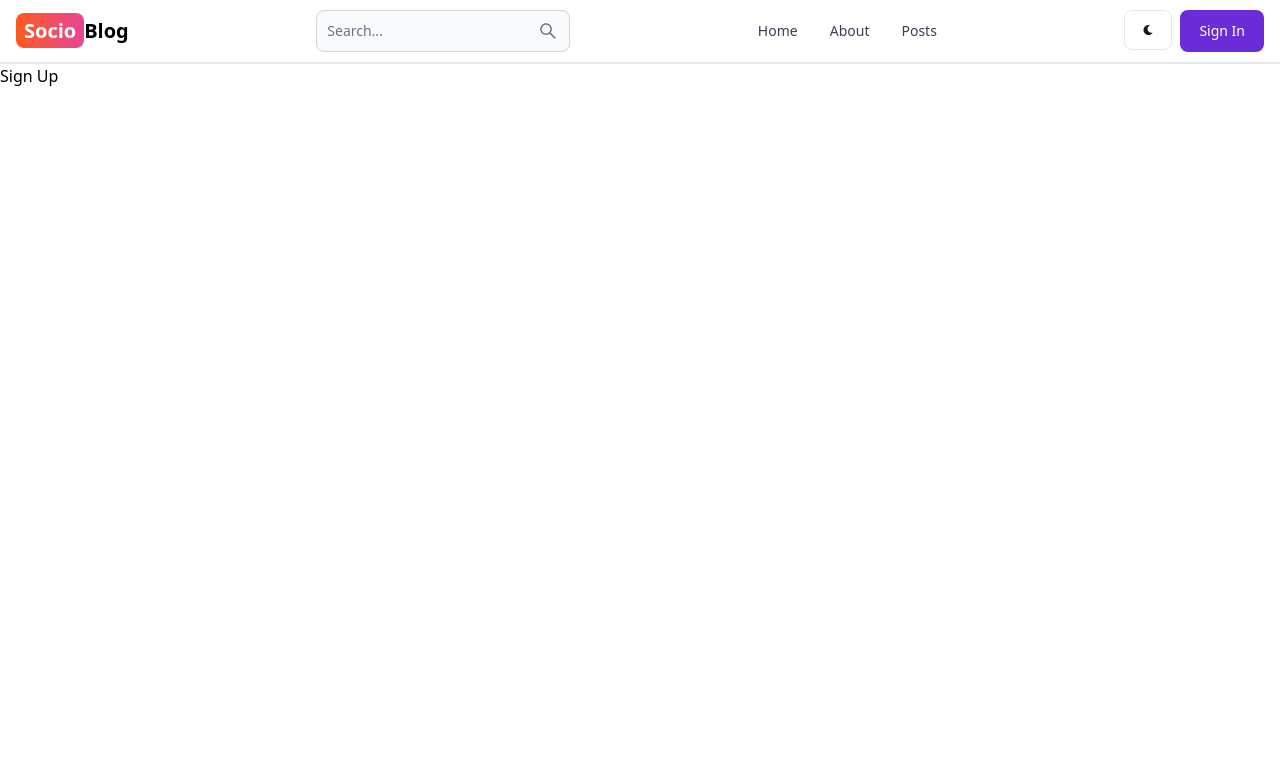
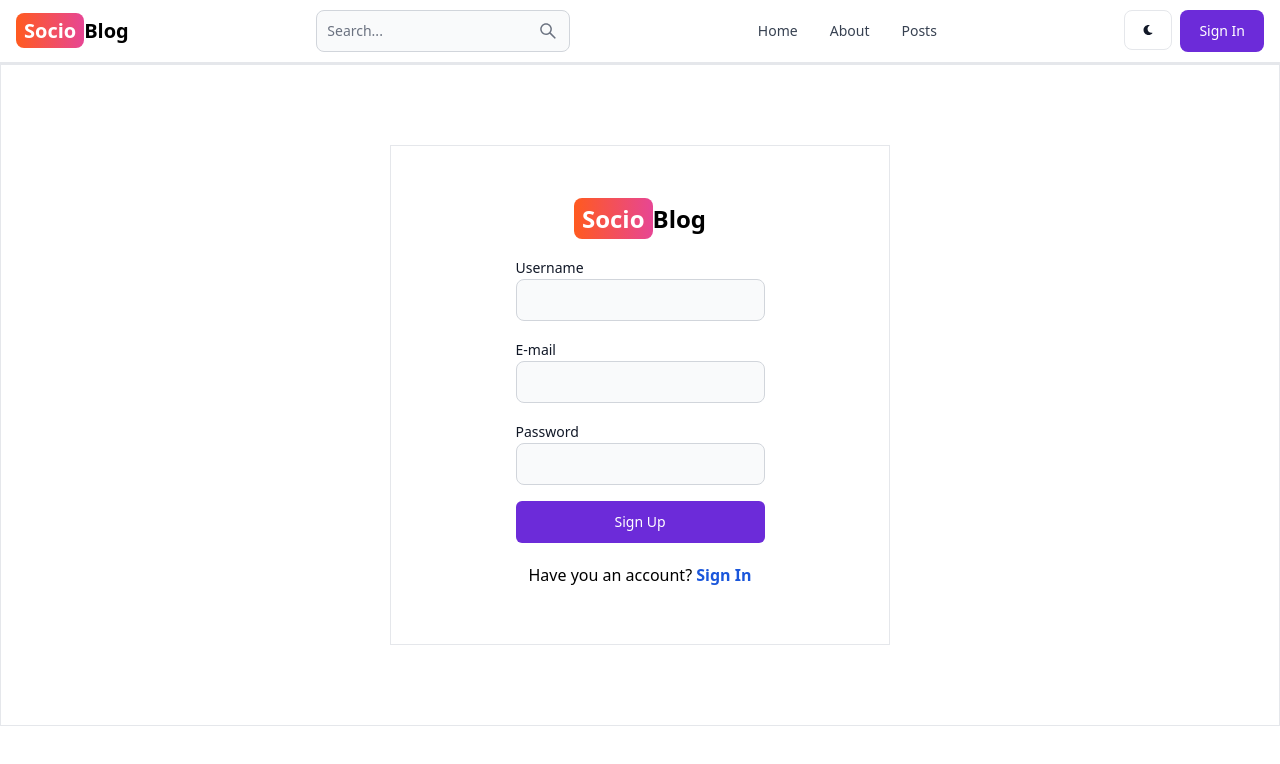
Before and after one commit to dogukanbasaran/mern-blog, a React (Vite) app in the folder client/: page /sign-up in a window 1280 px wide. Shown: the top 764 px of the page. Built offline with nearby package versions, Linux system fonts and the light colour scheme.

Commit message:
create sign up page ui

```diff
--- a/client/src/pages/SignUp.jsx
+++ b/client/src/pages/SignUp.jsx
@@ -1,9 +1,41 @@
-import React from 'react'
+import {Button, TextInput, Label} from 'flowbite-react';
+
+import { Link } from 'react-router-dom';
 
 export default function SignUp() {
   return (
-    <div>
-      Sign Up
+    <div className="flex justify-center items-center border py-20">
+        <div className="border h-[500px] w-[500px] flex flex-col justify-center">
+
+        <Link to="/" className='self-center whitespace-nowrap text-xl sm:text-2xl font-semibold dark:text-white mb-5'>
+          <span className='px-2 py-1 bg-gradient-to-r from-orange-500  to-pink-500 rounded-lg text-white'>Socio</span>
+          Blog
+        </Link>
+
+         <form className="flex flex-col items-center justify-center gap-4">
+          <div className="flex flex-col justify-center items-center gap-4 w-full">
+            <div className='w-2/4'>
+              <Label id='username' value='Username'/>
+              <TextInput id='username' type="text" required/>
+            </div>
+
+            <div className='w-2/4'>
+              <Label id='email' value='E-mail'/>
+              <TextInput id='email' type="email" required/>
+            </div>
+
+            <div className='w-2/4'>
+              <Label id='password' value='Password'/>
+              <TextInput id='password' type="password" required/>
+            </div>
+
+            <Button color='purple' className='px-2 rounded-md outline-none w-2/4'>Sign Up</Button>
+          </div>
+         </form>
+
+         <span className='mt-5 text-center'>Have you an account? <Link to="/sign-in" className='text-blue-700 font-semibold'>Sign In</Link></span>
+
+        </div>
     </div>
   )
 }
```
